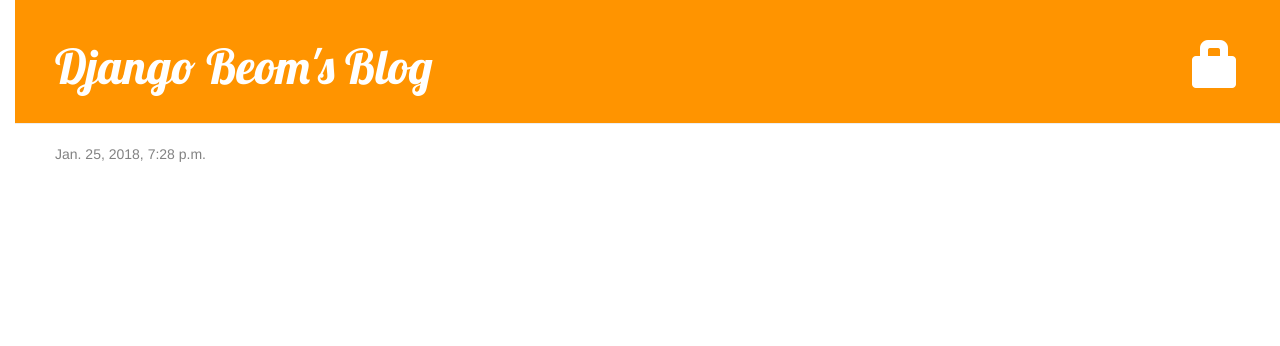
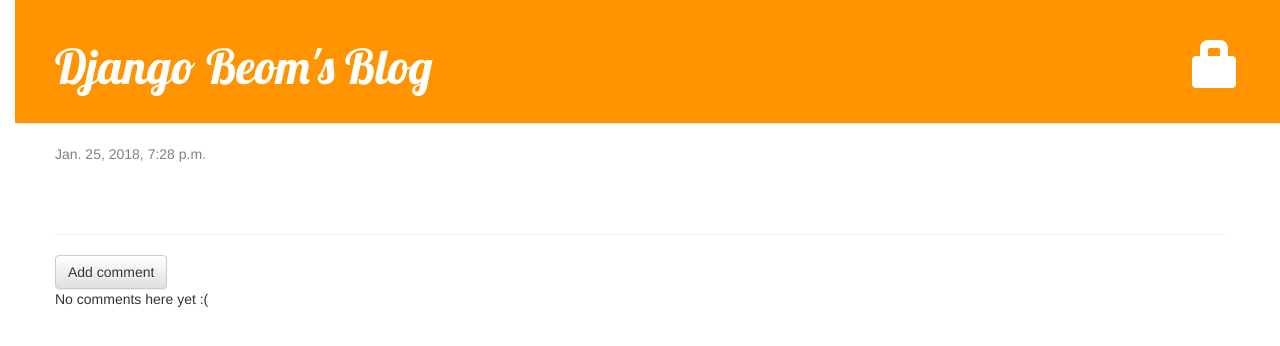
Before and after one commit to beommaker/django-beoms-blog, a Django app: page /post/8/ in a window 1280 px wide. Shown: the top 346 px of the page. Run offline with Django 3.2, Linux system fonts and the light colour scheme; data comes from the database, SQL or seed files in the repository; both versions use the stored data as it was after the commit; some libraries are stand-ins or nearby versions.

Commit message:
feat(blog): create-comment
https://app.asana.com/0/513674312489999/529282831944992

```diff
--- a/blog/admin.py
+++ b/blog/admin.py
@@ -1,5 +1,6 @@
 from django.contrib import admin
-from .models import Post
+from .models import Post, Comment
 
 
 admin.site.register(Post)
+admin.site.register(Comment)
--- a/blog/models.py
+++ b/blog/models.py
@@ -30,5 +30,8 @@ class Comment(models.Model):
         self.approved_comment = True
         self.save()
 
+    def approved_comments(self):
+        return self.comments.filter(approved_comment=True)
+
     def __str__(self):
         return self.text
--- a/blog/static/css/blog.css
+++ b/blog/static/css/blog.css
@@ -53,3 +53,7 @@ h1, h2, h3, h4 {
 .post h1 a, .post h1 a:visited {
     color: #000000;
 }
+
+.comment {
+    margin: 20px 0px 20px 20px;
+}
--- /dev/null
+++ b/blog/templates/blog/add_comment_to_post.html
@@ -0,0 +1,6 @@
+{% extends 'blog/base.html' %} {% block content %}
+    <h1>New comment</h1>
+    <form method="POST" class="post-form">{% csrf_token %} {{ form.as_p }}
+        <button type="submit" class="save btn btn-default">Send</button>
+    </form>
+{% endblock %}
--- a/blog/templates/blog/post_detail.html
+++ b/blog/templates/blog/post_detail.html
@@ -20,4 +20,27 @@
             <p>{{ post.text|linebreaksbr }}</p>
         {% endif %}
     </div>
+    <hr>
+    <a class="btn btn-default" href="{% url 'add_comment_to_post' pk=post.pk %}">Add comment</a>
+     {% for comment in post.comments.all %}
+        {% if user.is_authenticated or comment.approved_comment %}
+            <div class="comment">
+                <div class="date">
+                    {{ comment.created_date }}
+                    {% if not comment.approved_comment %}
+                        <a class="btn btn-default" href="{% url 'comment_remove' pk=comment.pk %}">
+                            <span class="glyphicon glyphicon-remove"></span>
+                        </a>
+                        <a class="btn btn-default" href="{% url 'comment_approve' pk=comment.pk %}">
+                                <span class="glyphicon glyphicon-ok"></span>
+                        </a>
+                    {% endif %}
+                </div>
+                <strong>{{ comment.author }}</strong>
+                <p>{{ comment.text|linebreaks }}</p>
+            </div>
+        {% endif %}
+        {% empty %}
+        <p>No comments here yet :(</p>
+    {% endfor %}
 {% endblock  %}}
--- a/blog/templates/blog/post_list.html
+++ b/blog/templates/blog/post_list.html
@@ -10,6 +10,7 @@
                 <a href="{% url 'post_detail' pk=post.pk %}">{{ post.title }}</a>
             </h1>
             <p>{{ post.text|linebreaksbr }}</p>
+            <a href="{% url 'post_detail' pk=post.pk %}">Comments: {{ post.approved_comments.count }}</a>
         </div>
     {% endfor %}
 {% endblock %}
--- a/blog/urls.py
+++ b/blog/urls.py
@@ -10,4 +10,8 @@ urlpatterns = [
     url(r'^drafts/$', views.post_draft_list, name='post_draft_list'),
     url(r'^post/(?P<pk>\d+)/publish/$', views.post_publish, name='post_publish'),
     url(r'^post/(?P<pk>\d+)/remove/$', views.post_remove, name='post_remove'),
+    url(r'^post/(?P<pk>\d+)/comment/$', views.add_comment_to_post, name='add_comment_to_post'),
+    url(r'^comment/(?P<pk>\d+)/approve/$', views.comment_approve, name='comment_approve'),
+    url(r'^comment/(?P<pk>\d+)/remove/$', views.comment_remove, name='comment_remove'),
+
 ]
--- a/blog/views.py
+++ b/blog/views.py
@@ -2,8 +2,8 @@ from django.shortcuts import render
 from django.utils import timezone
 from django.shortcuts import render, get_object_or_404, redirect
 from django.contrib.auth.decorators import login_required
-from .models import Post
-from .forms import PostForm
+from .models import Post, Comment
+from .forms import PostForm, CommentForm
 
 # Create your views here.
 
@@ -95,3 +95,44 @@ def post_remove(request, pk):
     post.delete()
 
     return redirect('post_list')
+
+
+def add_comment_to_post(request, pk):
+
+    post = get_object_or_404(Post, pk=pk)
+
+    if request.method == "POST":
+
+        form = CommentForm(request.POST)
+
+        if form.is_valid():
+            comment = form.save(commit=False)
+            comment.post = post
+            comment.save()
+
+            return redirect('post_detail', pk=post.pk)
+
+    else:
+        form = CommentForm()
+
+    return render(request, 'blog/add_comment_to_post.html', {'form': form})
+
+
+@login_required
+def comment_approve(request, pk):
+
+    comment = get_object_or_404(Comment, pk=pk)
+
+    comment.approve()
+
+    return redirect('post_detail', pk=comment.post.pk)
+
+
+@login_required
+def comment_remove(request, pk):
+
+    comment = get_object_or_404(Comment, pk=pk)
+
+    comment.delete()
+
+    return redirect('post_detail', pk=comment.post.pk)
```
Also changed, not shown: blog/forms.py (+8 -1 lines), db.sqlite3.
